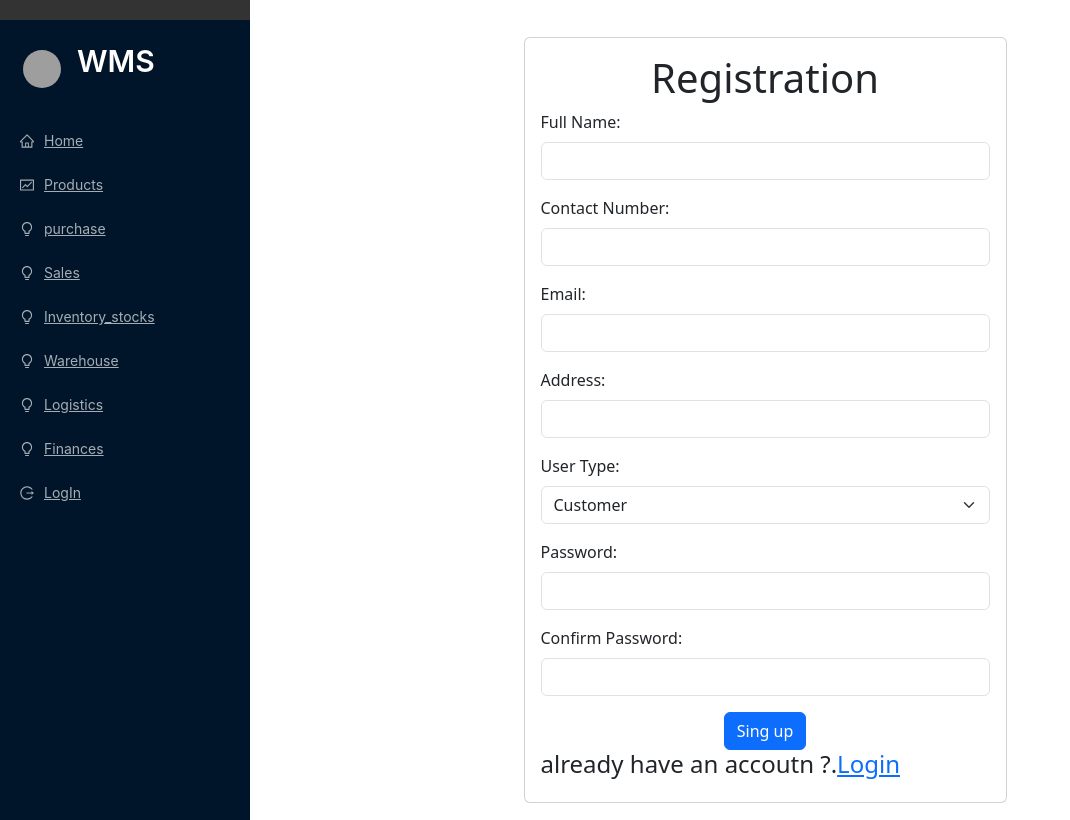
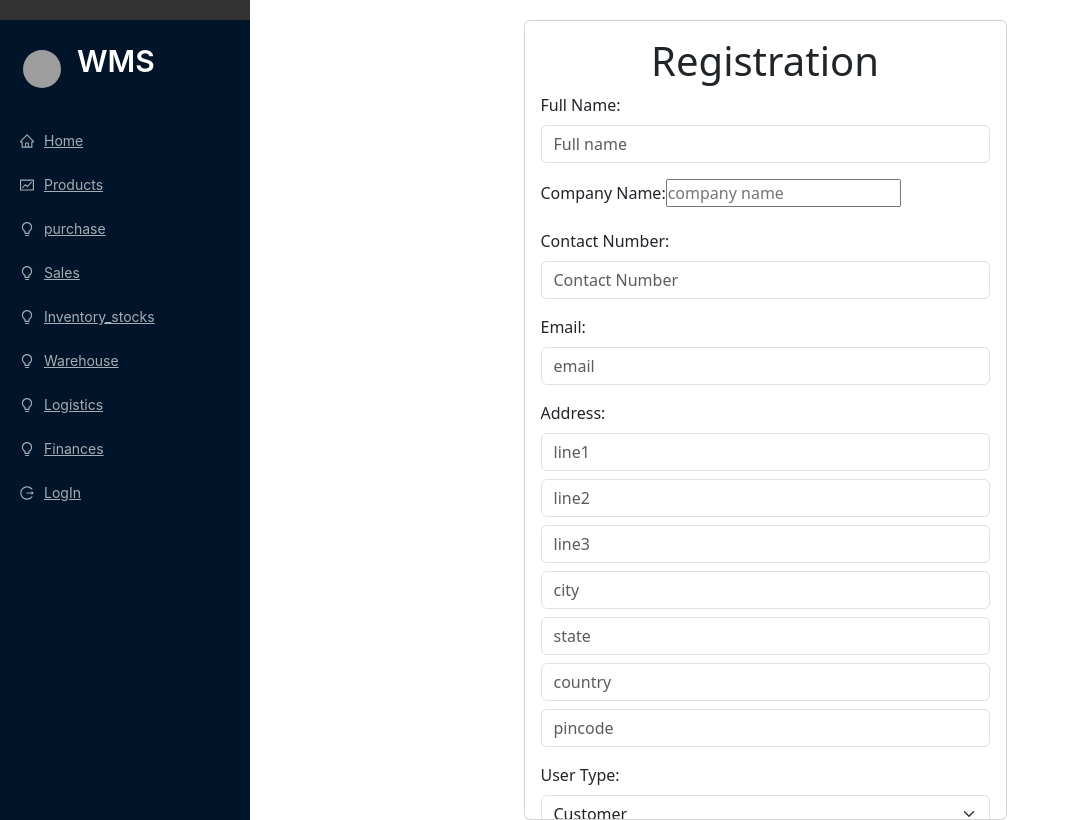
Before and after one commit to ramnadh80lipon/wms_frontend, a React (Create React App) app: page /registration in a window 1280 px wide. Shown: the whole page, without its empty margins (0-1070 px from the left). Built offline with nearby package versions, Linux system fonts and the light colour scheme; grey boxes are pictures that could not be loaded.

Commit message:
made changes in registratin page added extra features

```diff
--- a/src/components/Registration/Registration.jsx
+++ b/src/components/Registration/Registration.jsx
@@ -11,8 +11,17 @@ function Registration() {
     fullName: "",
     contact: "",
     email: "",
-    address: "",
+    line1:"",
+    line2:"",
+    line3:"",
+    city:"",
+    state:"",
+    country:"",
+    pincode:"",
     userType: "customer", // Default user type
+    password:"",
+    confirmPassword:""
+
   });
 
   const [errors, setErrors] = useState({});
@@ -42,10 +51,7 @@ function Registration() {
       valid = false;
     }
 
-    if (!formData.address.trim()) {
-      newErrors.address = "Address is required";
-      valid = false;
-    }
+
 
     setErrors(newErrors);
     return valid;
@@ -55,31 +61,13 @@ function Registration() {
     e.preventDefault();
 
     if (validateForm()) {
-      // Send the registration data to your PHP API for database insertion
-      // try {
-        // const response = await axios.post(
-        //   "http://localhost/project_backend/registration.php",
-        //   formData, // Data to send in the request body
-        //   {
-        //     headers: {
-        //       "Content-Type": "application/json",
-        //     },
-        //   }
-        // );
+
         axios.post('http://localhost/project_backend/api/users.php', formData).then(function(response){
             console.log(response.data);
             navigate('/');
         });
 
-      //   if (response.status === 200) {
-      //     setSuccessMessage("Registration successful");
-      //     console.log("Registration successful");
-      //   } else {
-      //     console.error("Registration failed");
-      //   }
-      // } catch (error) {
-      //   console.error("Registration failed", error);
-      // }
+
     }
   };
 
@@ -96,6 +84,7 @@ function Registration() {
               <label className="form-label">Full Name:</label>
               <input
                 type="text"
+                placeholder="Full name"
                 className={`form-control ${
                   errors.fullName ? "is-invalid" : ""
                 }`}
@@ -109,12 +98,29 @@ function Registration() {
                 <div className="invalid-feedback">{errors.fullName}</div>
               )}
             </div>
+
+            <div className="mb-3">
+              <label className="form-label">Company Name:</label>
+              <input
+                type="text"
+
+                name="companyName"
+                placeholder="company name"
+                value={formData.companyName}
+                onChange={(e) =>
+                  setFormData({ ...formData, companyName: e.target.value })
+                }
+              />
+
+            </div>
+
             <div className="mb-3">
               <label className="form-label">Contact Number:</label>
               <input
                 type="text"
                 className={`form-control ${errors.contact ? "is-invalid" : ""}`}
                 name="contact"
+                placeholder="Contact Number"
                 value={formData.contact}
                 onChange={(e) =>
                   setFormData({ ...formData, contact: e.target.value })
@@ -130,6 +136,7 @@ function Registration() {
                 type="text"
                 className={`form-control ${errors.email ? "is-invalid" : ""}`}
                 name="email"
+                placeholder="email"
                 value={formData.email}
                 onChange={(e) =>
                   setFormData({ ...formData, email: e.target.value })
@@ -141,17 +148,97 @@ function Registration() {
             </div>
             <div className="mb-3">
               <label className="form-label">Address:</label>
+
               <input
                 type="text"
-                className={`form-control ${errors.address ? "is-invalid" : ""}`}
-                name="address"
-                value={formData.address}
+                className={`form-control ${errors.line1 ? "is-invalid" : ""} mb-2`}
+                name="line1"
+                placeholder="line1"
+                value={formData.line1}
                 onChange={(e) =>
-                  setFormData({ ...formData, address: e.target.value })
+                  setFormData({ ...formData, line1: e.target.value })
                 }
               />
-              {errors.address && (
-                <div className="invalid-feedback">{errors.address}</div>
+                 {errors.line1 && (
+                <div className="invalid-feedback">{errors.line1}</div>
+              )}
+              <input
+                type="text"
+                className={`form-control ${errors.line2 ? "is-invalid" : ""} mb-2`}
+                name="line2"
+                placeholder="line2"
+                value={formData.line2}
+                onChange={(e) =>
+                  setFormData({ ...formData, line2: e.target.value })
+                }
+              />
+                 {errors.line2 && (
+                <div className="invalid-feedback">{errors.line2}</div>
+              )}
+              <input
+                type="text"
+                className={`form-control ${errors.line3 ? "is-invalid" : ""} mb-2`}
+                name="line3"
+                placeholder="line3"
+                value={formData.line3}
+                onChange={(e) =>
+                  setFormData({ ...formData,line3: e.target.value })
+                }
+              />
+                 {errors.line3 && (
+                <div className="invalid-feedback">{errors.line3}</div>
+              )}
+              <input
+                type="text"
+                className={`form-control ${errors.city ? "is-invalid" : ""} mb-2`}
+                name="city"
+                placeholder="city"
+                value={formData.city}
+                onChange={(e) =>
+                  setFormData({ ...formData, city: e.target.value })
+                }
+              />
+                 {errors.city && (
+                <div className="invalid-feedback">{errors.city}</div>
+              )}
+              <input
+                type="text"
+                className={`form-control ${errors.state ? "is-invalid" : ""} mb-2`}
+                name="state"
+                placeholder="state"
+                value={formData.state}
+                onChange={(e) =>
+                  setFormData({ ...formData, state: e.target.value })
+                }
+              />
+                 {errors.state && (
+                <div className="invalid-feedback">{errors.state}</div>
+              )}
+              <input
+                type="text"
+                className={`form-control ${errors.country ? "is-invalid" : ""} mb-2`}
+                name="country"
+                placeholder="country"
+                value={formData.country}
+                onChange={(e) =>
+                  setFormData({ ...formData, country: e.target.value })
+                }
+              />
+                 {errors.country && (
+                <div className="invalid-feedback">{errors.country}</div>
+              )}
+              <input
+                type="text"
+                className={`form-control ${errors.pincode ? "is-invalid" : ""} mb-2`}
+                name="pincode"
+                placeholder="pincode"
+                value={formData.pincode}
+                onChange={(e) =>
+                  setFormData({ ...formData, pincode: e.target.value })
+                }
+              />
+              {errors.pincode && (
+                <div className="invalid-feedback">{errors.pincode}</div>
               )}
             </div>
             <div className="mb-3">
@@ -159,6 +246,7 @@ function Registration() {
               <select
                 className="form-select"
                 name="userType"
+
                 value={formData.userType}
                 onChange={(e) =>
                   setFormData({ ...formData, userType: e.target.value })
@@ -168,24 +256,23 @@ function Registration() {
                 <option value="supervisor">Supervisor</option>
                 <option value="admin">Admin</option>
                 <option value="superAdmin">Super Admin</option>
+                <option value="vendor">vendor</option>
+                <option value="logistics">logistics</option>
+
               </select>
             </div>
             <div className="mb-3">
               <label className="form-label">Password:</label>
               <input
                 type="password"
-                className={`form-control ${
-                  errors.password ? "is-invalid" : ""
-                }`}
+                className={`form-control ${errors.password ? "is-invalid" : ""}`}
                 name="password"
                 value={formData.password}
                 onChange={(e) =>
                   setFormData({ ...formData, password: e.target.value })
                 }
               />
-              {errors.password && (
-                <div className="invalid-feedback">{errors.password}</div>
-              )}
+              {errors.password && <div className="invalid-feedback">{errors.password}</div>}
             </div>
 
             <div className="mb-3">
@@ -207,10 +294,11 @@ function Registration() {
             </div>
 
             <div className="text-center">
-              <button type="submit"   className="btn btn-primary mx-auto">
-                Sing up
+              <button type="submit" className="btn btn-primary mx-auto">
+                Sign up
               </button>
             </div>
+
             <h4>
               {" "}
               already have an accoutn ?.<Link to="/login">Login</Link>
```
